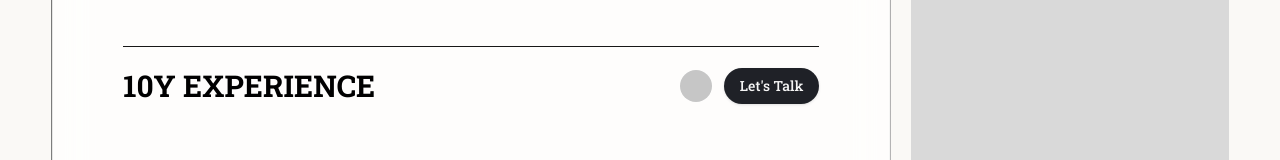
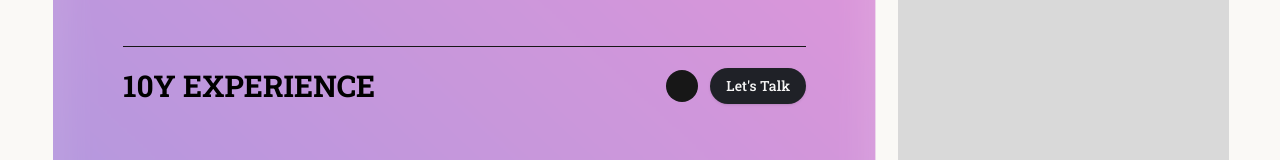
Before and after one commit to Panthar-InfoHub/panth-frontEnd, a Next.js app: page / in a window 1280 px wide. Shown: the part 622-782 px from the top of the page. Built offline with nearby package versions, Linux system fonts and the light colour scheme.

Commit message:
almost done again

```diff
--- a/app/(root)/page.jsx
+++ b/app/(root)/page.jsx
@@ -15,7 +15,10 @@ export default function Home() {
       <section className="home_container flex h-screen" >
         <div className="flex gap-5 flex-col md:flex-row w-full relative" >
 
-          <div className="homediv relative gap-4" >
+          <div className="relative w-full min-h-[20rem] overflow-hidden" >
+            <div className="hometest mask_home_card absolute top-0 left-0 w-full h-full" />
+
+            <div className="homediv relative gap-4 z-10" >
 
               <h1 className="heading" >
                 <span> Enabling Secure  </span>
@@ -31,6 +34,7 @@ export default function Home() {
                 <div className="flex items-center gap-3" >
                   <div className="circle" />
                   <Button className="bg-black-3 rounded-full text-white-1" > Let's Talk </Button>
+                </div>
               </div>
             </div>
           </div>
--- a/app/globals.css
+++ b/app/globals.css
@@ -152,7 +152,14 @@ html {
   }
 
   .homediv {
-    @apply flex home_card bg-white/70 backdrop-blur-xl justify-evenly items-center min-h-[20rem] flex-col px-7 py-10 md:px-[4.5rem] sm:py-12 w-full overflow-hidden;
+    @apply flex mask_home_card bg-white/40 backdrop-blur-lg justify-evenly items-center h-full flex-col px-7 py-10 md:px-[4.5rem] sm:py-12 w-full overflow-hidden;
+  }
+
+  .hometest {
+    /* background: linear-gradient(45deg, #21D4FD 0%, #B721FF 100%); */
+    background: linear-gradient(43deg, #4158D0 0%, #C850C0 46%, #FFCC70 100%);
+    background-size: 300% 300%;
+    animation: color 8s ease-in-out infinite;
   }
 
   .card_li {
@@ -164,18 +171,19 @@ html {
   }
 
   .circle {
-    @apply w-8 h-8 rounded-full bg-grey-1;
+    @apply w-8 h-8 rounded-full bg-black-2;
   }
 
   .service_circle {
     @apply md:w-12 md:h-12 min-w-[2rem] min-h-[2rem] rounded-full border bg-black-hover text-grey-3 flex-center;
   }
+
   .service_circle_arrow {
-    @apply md:w-12 md:h-12 min-w-[2rem] min-h-[2rem] rounded-full border border-black-3 duration-300 transition-all ;
+    @apply md:w-12 md:h-12 min-w-[2rem] min-h-[2rem] rounded-full border border-black-3 duration-300 transition-all;
   }
 
   .achievement_circle {
-    @apply min-w-[10rem] min-h-[10rem] md:w-[12rem] md:h-[12rem] rounded-full bg-transparent;
+    @apply min-w-[8rem] min-h-[8rem] md:w-[10rem] md:h-[10rem] rounded-full bg-transparent;
   }
 
   .review_card {
@@ -204,11 +212,17 @@ html {
     background-position: 100%;
     background-repeat: no-repeat;
   }
+
   .home_card {
     background-image: url("/bg/bg-2.png");
     background-size: 100% 100%;
     background-position: 100%;
     background-repeat: no-repeat;
+  }
+
+  .mask_home_card {
+    mask-image: url("/bg/bg-2.webp");
+    mask-size: 100% 100%;
   }
 
   .mask_benefit_card {
@@ -232,13 +246,6 @@ html {
     background-image: url("/bg/service_bg.png");
     background-size: 100% 100%;
     background-position: 0 0, 0 0;
-    background-repeat: no-repeat;
-  }
-
-  .hero_first {
-    background-image: url("/bg-2.webp");
-    background-size: 100% 100%;
-    background-position: 0 0;
     background-repeat: no-repeat;
   }
 
@@ -302,28 +309,29 @@ html {
     opacity: 1;
   }
 
-  .circleBlob{
-    content: "";
-    width: 8rem;
-    height: 8rem;
-    border-radius: 50%;
+  .circleBlob2 {
+    width: 100%;
+    height: 100%;
     position: absolute;
-    top: 0;
-    left: 0;
-    background-color: red;
-    z-index: -1;
+    top: 0%;
+    left: 0%;
+    background: linear-gradient(45deg, rgba(210, 0, 26, 0.4), rgba(116, 98, 255, 0.6), #f48e31, #23d5ab);
+    background-size: 300% 300%;
+    animation: color 8s ease-in-out infinite;
   }
-  .circleBlob2 {
-    content: "";
-    width: 8rem;
-    height: 8rem;
-    border-radius: 50%;
-    position: absolute;
-    top: 50%;  /* Use percentage or px values */
-    left: 50%; /* Use percentage or px values */
-    transform: translate(-50%, -50%); /* To center it properly */
-    background-color: red;
-    z-index: -1;
+
+  @keyframes color {
+    0% {
+      background-position: 0 50%;
+    }
+
+    50% {
+      background-position: 100% 50%;
+    }
+
+    100% {
+      background-position: 0 50%;
+    }
   }
 
   /* MOBILE NAVIGATION */
```
Also changed, not shown: public/bg/bg-2-test.png (added). Lines whose indentation alone changed are shown as unchanged.
